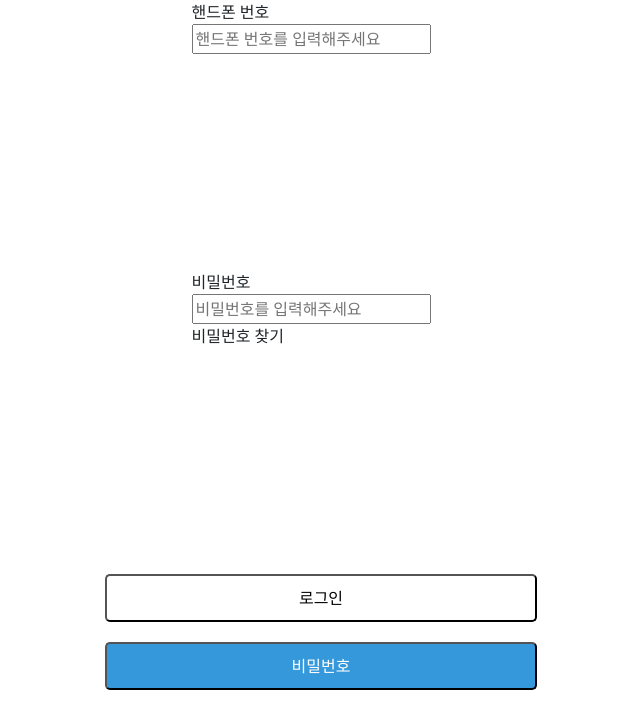
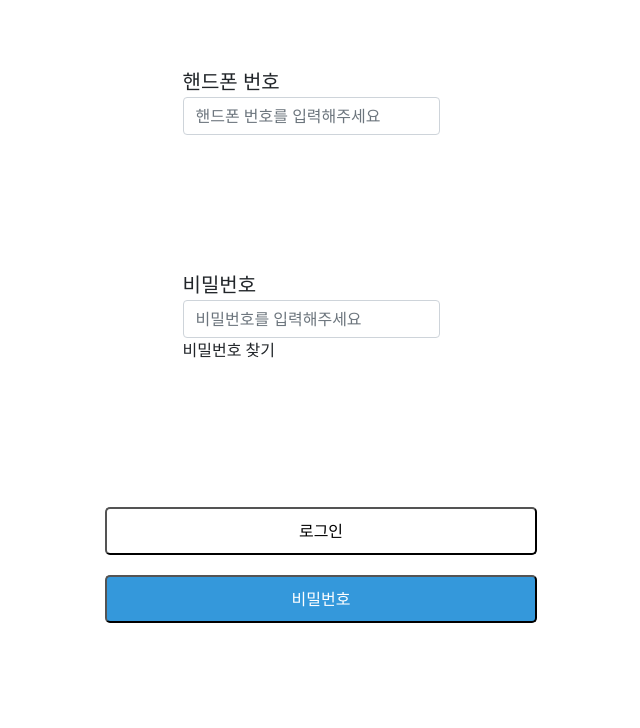
Before and after one commit to doosanpark/my_home, a Next.js app: page /login in a window 1280 px wide. Shown: the top 728 px of the page, without its empty margins (329-969 px from the left). Built offline with nearby package versions, Linux system fonts and the light colour scheme.

Commit message:
로그인 하던 도중 연동 실패

```diff
--- a/pages/home.js
+++ b/pages/home.js
@@ -6,7 +6,7 @@ import classNames from "classnames";
 function Home(){
     const router = useRouter();
     return (
-        <div className="baseFormat">
+        <div className="container baseFormat">
             <h4>우리집 가격이 궁금할 때는?</h4>
             <h1>우리집</h1>
             <div className={styles.imageArea}>
--- a/pages/login.js
+++ b/pages/login.js
@@ -1,25 +1,59 @@
-import React from 'react';
+import React, {useState, useEffect} from 'react';
+import axios from 'axios';
+
 
 function Login(){
 
+
+    const [telInfo, setTelInfo] = useState();
+    const [passInfo, setPassInfo] = useState();
+
+    const fnLogin = () => {
+        if(telInfo === "" || passInfo === ""){
+            alert("항목을 모두 입력하세요");
+            return;
+        }
+
+        axios({
+            method: 'post',
+            url: 'http://localhost:8080/account/listmap',
+            data: {
+                telInfo: telInfo
+                , passInfo: passInfo
+            }
+          }).then((res) => {
+            console.log("res", res);
+          }).catch(function(err) {
+            console.log("err", err);
+        });
+
+    }
+
     return (
-        <div className="container">
-            <div className="baseFormat">
-                <div>
-                    <div>핸드폰 번호</div>
-                    <input placeholder={"핸드폰 번호를 입력해주세요"}></input>
-                </div>
-                <div>
-                    <div>비밀번호</div>
-                    <input placeholder={"비밀번호를 입력해주세요"}></input>
-                    <div><a>비밀번호 찾기</a></div>
-                </div>
+        <div className="container baseFormat">
+            <section className={"top-sector"}>
+                <div className={"input-group"}><span className="fs-5">핸드폰 번호</span></div>
+                <input className={"form-control"} placeholder={"핸드폰 번호를 입력해주세요"}
+                onChange={async (e) => {
+                    const value = e.currentTarget
+                    setTelInfo(value);
+                }}/>
+            </section>
+            <section className={"top-sector"}>
+                <div><span className={["fs-5"]}>비밀번호</span></div>
+                <input className={"form-control"} placeholder={"비밀번호를 입력해주세요"}
+                onChange={async (e) => {
+                    const value = e.currentTarget
+                    setPassInfo(value);
+                }}/>
+                <div className={"text-right", "width-full"}><a>비밀번호 찾기</a></div>
+            </section>
 
-                <div>
-                    <button className="btnDefault">로그인</button>
-                    <button className="btnActive">비밀번호</button>
-                </div>
-            </div>
+            <section className={"top-sector"}>
+
+                <button className="btnDefault" onClick={fnLogin}>로그인</button>
+                <button className="btnActive">비밀번호</button>
+            </section>
         </div>
     );
 }
--- a/styles/global.css
+++ b/styles/global.css
@@ -1,18 +1,23 @@
 .container {
     width: 500px;
     height: 700px;
-    max-height: 100%;
     margin: 0 auto;
 }
 
 .baseFormat{
+    width: 500px;
+    height: 700px;
+    margin: 0 auto;
     display: flex;
     flex-direction: column;
     align-items: center;
-    justify-content: space-between;
-    height: 100%;
+    justify-content: space-around;
 }
 
+.inputDefault {
+    width: 100%;
+    margin: 10px;
+}
 
 .btnDefault {
     width: 100%;
--- a/styles/login.module.css
+++ b/styles/login.module.css
@@ -0,0 +1,9 @@
+.top-sector{
+
+    width: 100%;
+
+}
+
+.width-full{
+    width: 100%;
+}
```
